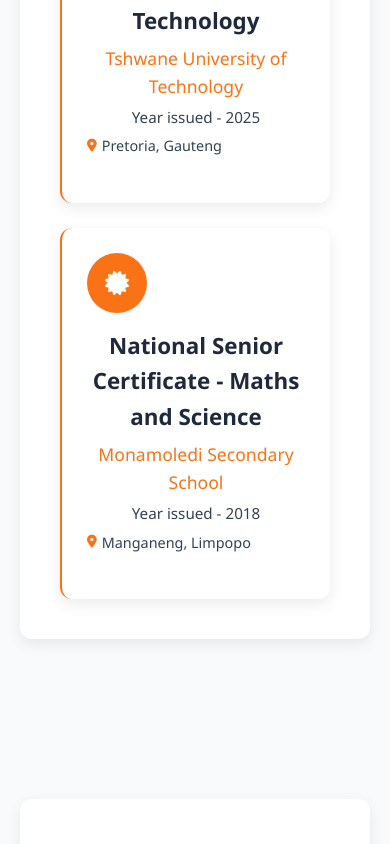
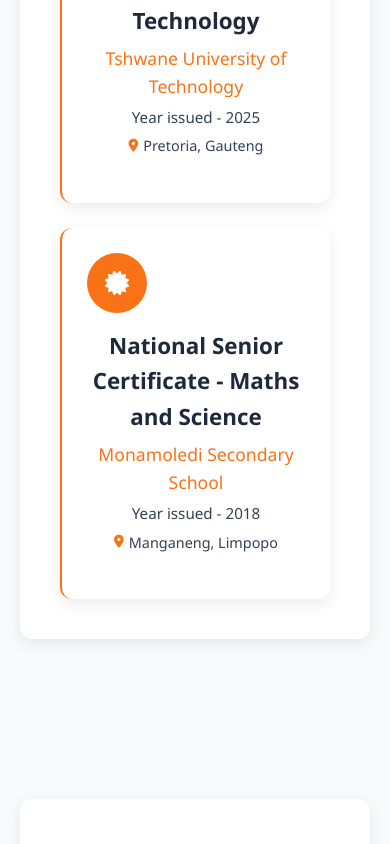
Before and after one commit to Kgotso234/personal-website, a React (Vite) app: page / in a window 390 px wide. Shown: the part 6500-7344 px from the top of the page. Built offline with nearby package versions, Linux system fonts and the light colour scheme.

Commit message:
fixed edu-location

```diff
--- a/src/styles/pages/education.css
+++ b/src/styles/pages/education.css
@@ -161,4 +161,9 @@
     margin-right: 0;
     margin-bottom: 15px;
   }
+  .edu-location,
+  .exp-location {
+    justify-content: center;
+    text-align: center;
+  }
 }
```
